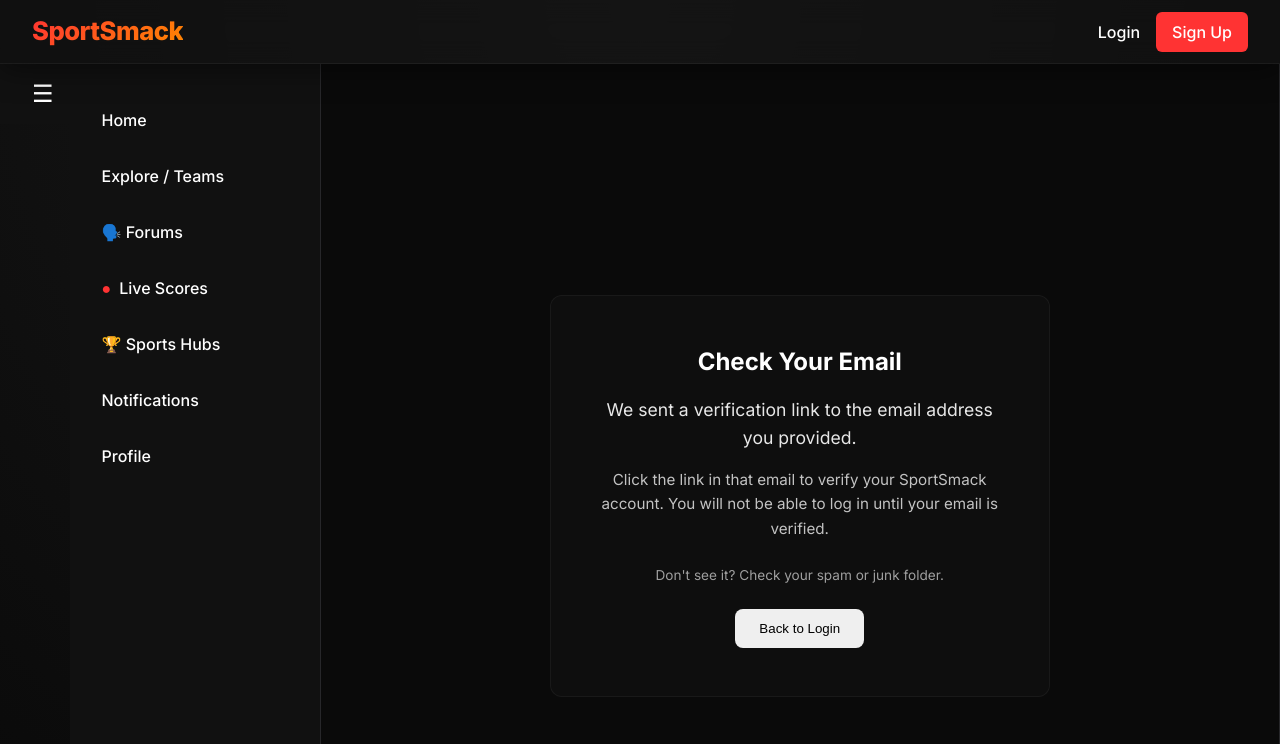
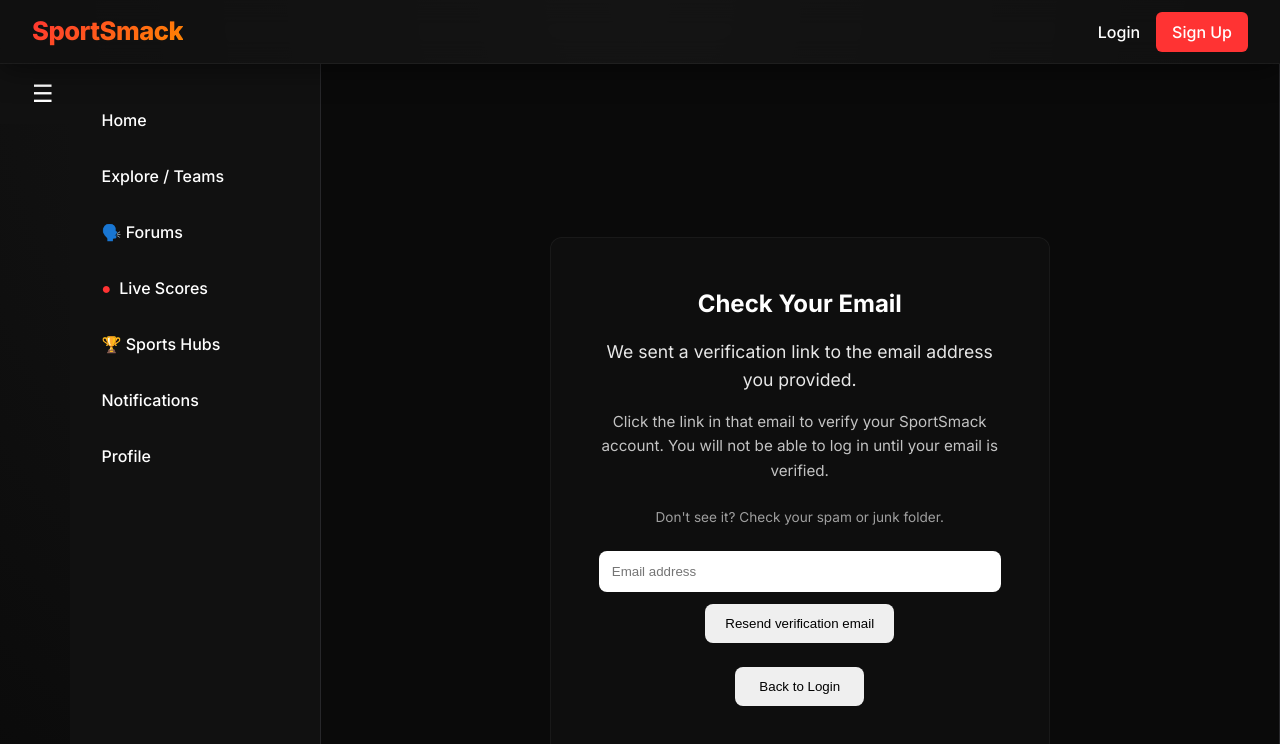
Before and after one commit to torohr99/ss_new, a Next.js app in the folder SportSmack/frontend/: page /verify in a window 1280 px wide. Shown: the top 744 px of the page. Built offline with nearby package versions, Linux system fonts and the light colour scheme; no server answers.

Commit message:
Add verification resend form for expired or missing links

```diff
--- a/SportSmack/frontend/app/verify/page.js
+++ b/SportSmack/frontend/app/verify/page.js
@@ -16,10 +16,86 @@ export default function VerifyPage() {
   const [status, setStatus] =
     useState('checking');
 
+  const [email, setEmail] = useState('');
+  const [resendMessage, setResendMessage] = useState('');
+  const [resending, setResending] = useState(false);
+
   const searchParams =
     useSearchParams();
 
   const router = useRouter();
+
+  const resendVerification = async () => {
+    const normalizedEmail = email.trim().toLowerCase();
+
+    if (!normalizedEmail) {
+      setResendMessage('Enter the email address used to create your account.');
+      return;
+    }
+
+    setResending(true);
+    setResendMessage('');
+
+    try {
+      const baseUrl =
+        process.env.NEXT_PUBLIC_API_URL ||
+        'http://localhost:5000';
+
+      const res = await axios.post(
+        `${baseUrl}/api/auth/resend-verification`,
+        { email: normalizedEmail }
+      );
+
+      setResendMessage(
+        res.data.message ||
+        'If an unverified account exists for that email, a verification link has been sent.'
+      );
+    } catch {
+      setResendMessage('Unable to process the request right now. Please try again later.');
+    } finally {
+      setResending(false);
+    }
+  };
+
+  const resendVerificationForm = (
+    <div style={{ marginTop: '1.5rem' }}>
+      <input
+        type="email"
+        value={email}
+        onChange={event => setEmail(event.target.value)}
+        placeholder="Email address"
+        autoComplete="email"
+        aria-label="Email address for verification"
+        style={{
+          width: '100%',
+          boxSizing: 'border-box',
+          padding: '0.75rem',
+          borderRadius: '8px',
+          border: '1px solid var(--glass-border)',
+          marginBottom: '0.75rem'
+        }}
+      />
+      <button
+        type="button"
+        onClick={resendVerification}
+        disabled={resending}
+        style={{
+          padding: '0.75rem 1.25rem',
+          borderRadius: '8px',
+          border: 'none',
+          cursor: resending ? 'wait' : 'pointer',
+          opacity: resending ? 0.7 : 1
+        }}
+      >
+        {resending ? 'Sending...' : 'Resend verification email'}
+      </button>
+      {resendMessage && (
+        <p role="status" style={{ fontSize: '0.9rem', lineHeight: 1.5, marginTop: '0.75rem', opacity: 0.85 }}>
+          {resendMessage}
+        </p>
+      )}
+    </div>
+  );
 
   useEffect(() => {
     const token =
@@ -155,6 +231,8 @@ export default function VerifyPage() {
             Don&apos;t see it? Check your spam
             or junk folder.
           </p>
+
+          {resendVerificationForm}
 
           <button
             onClick={() =>
@@ -344,6 +422,8 @@ export default function VerifyPage() {
           {status}
         </p>
 
+        {resendVerificationForm}
+
         <button
           onClick={() =>
             router.push('/login')
```
